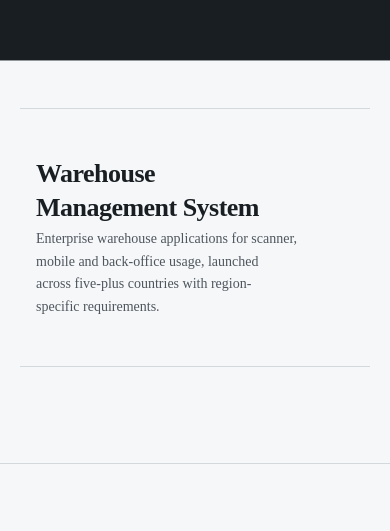
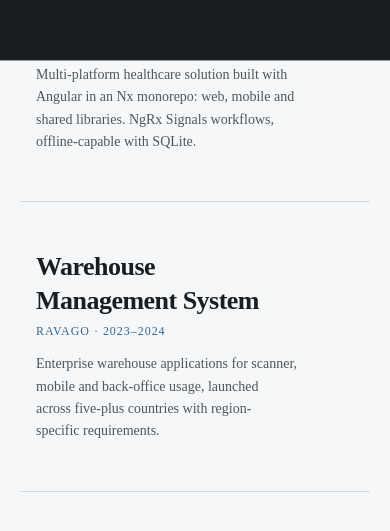
Before and after one commit to b0wdyy/vndl.dev, a Next.js app: page / in a window 390 px wide. Shown: the part 1636-2167 px from the top of the page. Built offline with nearby package versions, Linux system fonts and the light colour scheme.

Commit message:
feat: show client name on mobile work rows

```diff
--- a/components/portfolio/WorkList.tsx
+++ b/components/portfolio/WorkList.tsx
@@ -14,6 +14,9 @@ export function WorkList() {
               <span className="idx">{p.index}</span>
               <div className="work-main">
                 <h3>{p.title}</h3>
+                <p className="work-client-mobile mono-label accent">
+                  {p.client} · {p.period}
+                </p>
                 <p className="desc">{p.description}</p>
               </div>
               <div className="work-side">
--- a/styles/fx.css
+++ b/styles/fx.css
@@ -280,6 +280,16 @@ html.fx.ready .split .wi {
   .work-row .work-side {
     display: none;
   }
+  .work-client-mobile {
+    display: block;
+    margin-bottom: var(--space-2);
+  }
+}
+
+@media (min-width: 721px) {
+  .work-client-mobile {
+    display: none;
+  }
 }
 
 /* ---------- marquee ---------- */
```
